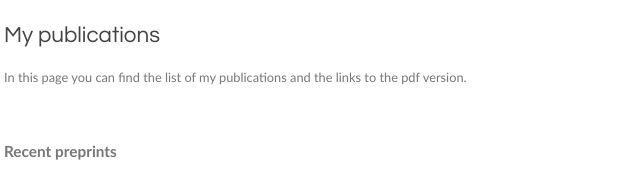
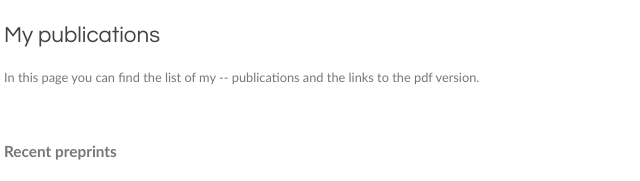
Before and after one commit to daniele-math/daniele-math.github.io, a plain HTML site: page publications.html in a window 1280 px wide. Shown: the part 283-464 px from the top of the page, 224-864 px from the left. Drawn offline with Linux system fonts and the light colour scheme.

Commit message:
Update publications.html

```diff
--- a/publications.html
+++ b/publications.html
@@ -57,7 +57,7 @@
 
         <h1>My publications</h1>
 
-        <p>In this page you can find the list of my publications and the links to the pdf version. <!--<a href="Publications Alessandrini.zip">Here</a> is a zip archive with all the files you can download from this page.--></p>
+        <p>In this page you can find the list of my -- publications and the links to the pdf version. <!--<a href="Publications Alessandrini.zip">Here</a> is a zip archive with all the files you can download from this page.--></p>
 
         <br><br>
 
```
